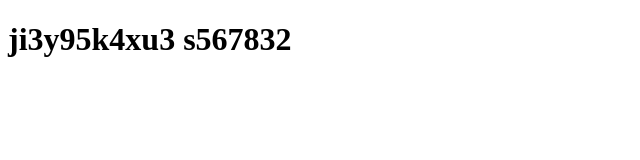
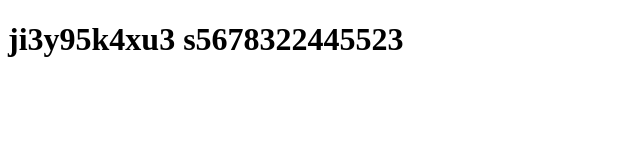
Before and after one commit to tfa102039/tfa102039_test, a plain HTML site: page index.html in a window 1280 px wide. Shown: the whole page, without its empty margins (0-640 px from the left). Drawn offline with Linux system fonts and the light colour scheme.

Commit message:
index.html

```diff
--- a/index.html
+++ b/index.html
@@ -8,7 +8,7 @@
 </head>
 <body>
     <h1>ji3y95k4xu3
-        s567832
+        s5678322445523
     </h1>
 </body>
 </html>
```
